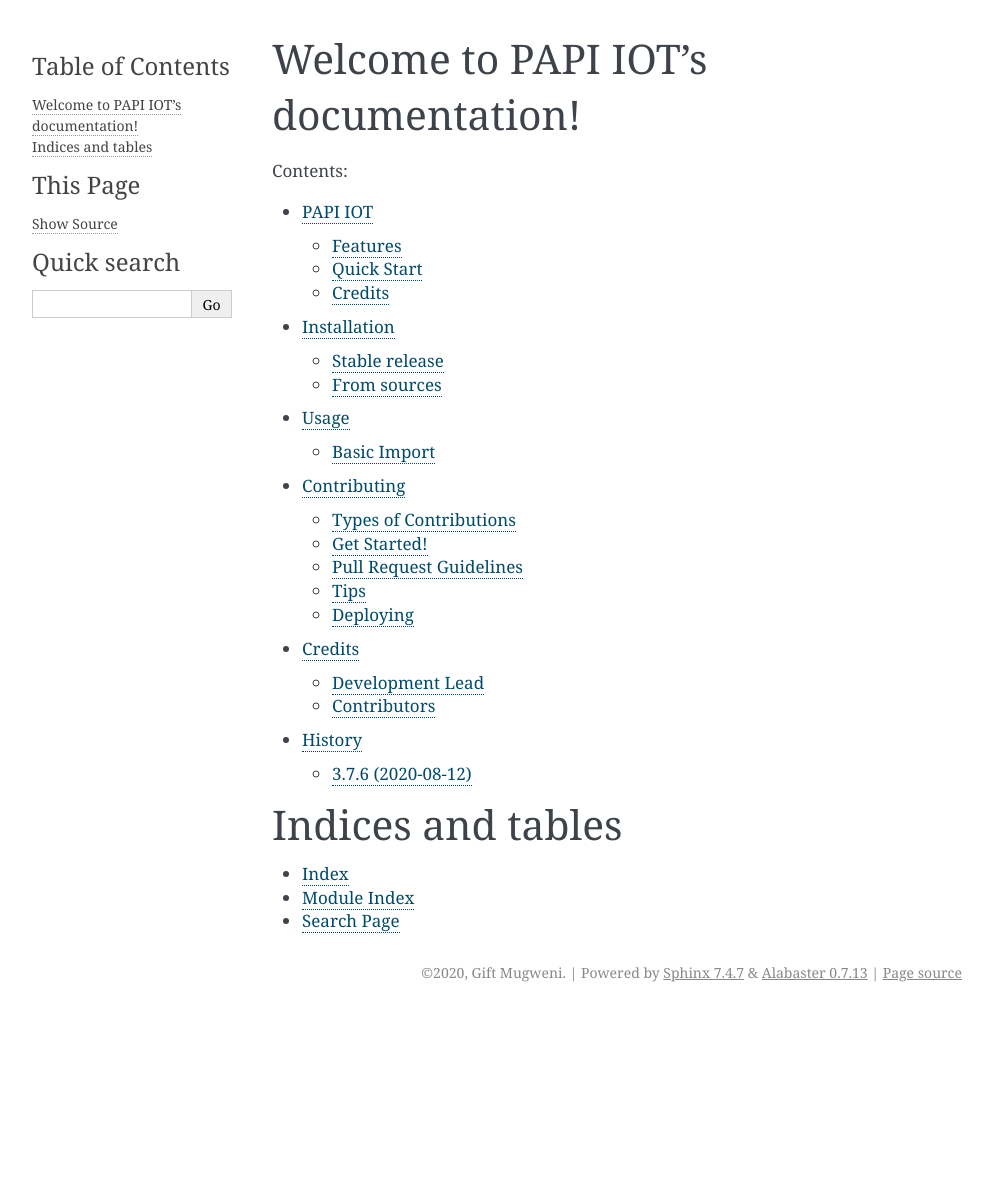
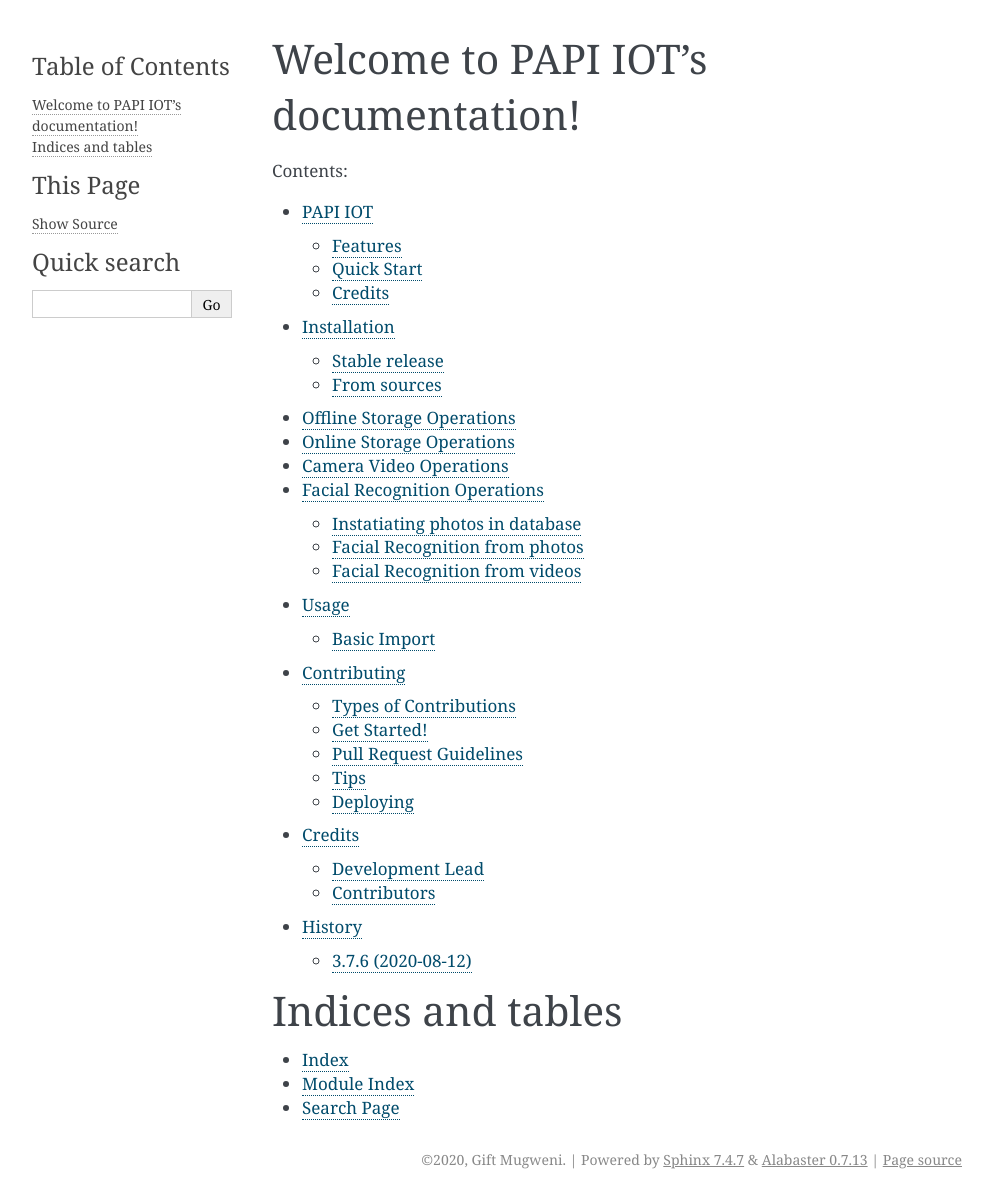
Before and after one commit to Stelele/papi_iot, a Sphinx documentation site: the page built from docs/index.rst, in a window 1280 px wide. Shown: the whole page, without its empty margins (148-1141 px from the left). Built offline with Sphinx 7.4.7, drawn with Linux system fonts in a browser that asks for light colours; pages that are not in the unit, such as notebooks, are missing from menus; before the commit the page ends 1012 px from its top, so only the background shows below that.

Commit message:
refactoring

```diff
--- a/docs/usage.rst
+++ b/docs/usage.rst
@@ -1,3 +1,11 @@
+.. toctree::
+    :glob:
+
+    Offline Storage Operations <offline.rst>
+    Online Storage Operations  <online.rst>
+    Camera Video Operations    <camera.rst>
+    Facial Recognition Operations <recognition.rst>
+
 =====
 Usage
 =====
```
Also changed, not shown: other parts of docs/usage.rst (+0 -10 lines).
